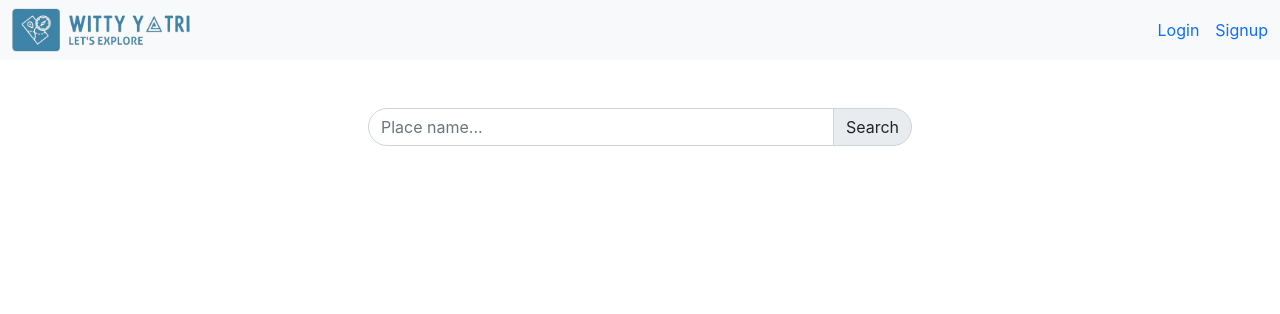
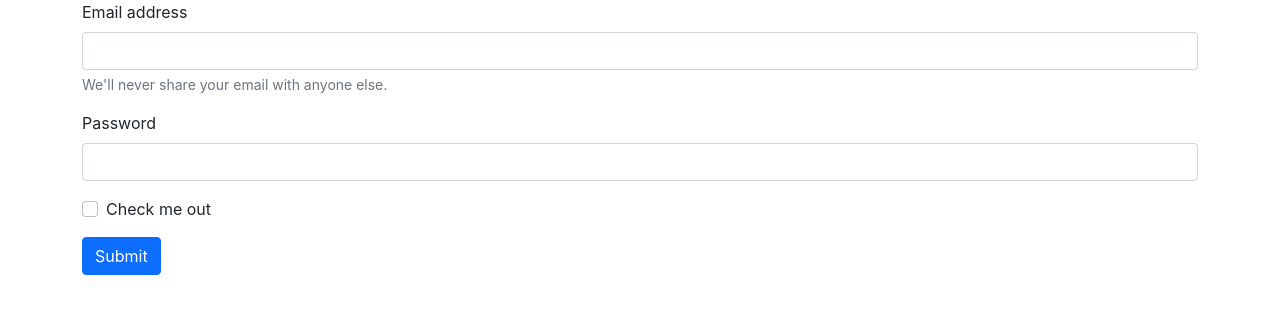
Before and after one commit to zenithexpo/witty-mvp, a React (Create React App) app: page /login in a window 1280 px wide. Shown: the top 314 px of the page. Built offline with nearby package versions, Linux system fonts and the light colour scheme.

Commit message:
Added routing

```diff
--- a/package.json
+++ b/package.json
@@ -8,6 +8,7 @@
     "@testing-library/user-event": "^13.5.0",
     "react": "^18.2.0",
     "react-dom": "^18.2.0",
+    "react-router-dom": "^6.4.3",
     "react-scripts": "5.0.1",
     "web-vitals": "^2.1.4"
   },
--- a/src/App.js
+++ b/src/App.js
@@ -1,12 +1,19 @@
-import './App.css';
-import Navbar from './components/Navbar/Navbar';
-import Searchbar from './components/Searchbar/Searchbar';
+import { BrowserRouter, Route, Routes } from "react-router-dom";
+import "./App.css";
+import Homepage from "./pages/Homepage/Homepage";
+import Login from "./pages/Login/Login";
+import Signup from "./pages/Signup/Signup";
 
 function App() {
   return (
     <>
-    <Navbar></Navbar>
-    <Searchbar></Searchbar>
+      <BrowserRouter>
+        <Routes>
+          <Route path="/" element={<Homepage></Homepage>}></Route>
+          <Route path="/login" element={<Login></Login>}></Route>
+          <Route path="/signup" element={<Signup></Signup>}></Route>
+        </Routes>
+      </BrowserRouter>
     </>
   );
 }
--- a/src/components/Navbar/Navbar.js
+++ b/src/components/Navbar/Navbar.js
@@ -1,4 +1,5 @@
 import React from "react";
+import { Link } from "react-router-dom";
 import wittylogo from "../../assets/wittylogo.png";
 import "./Navbar.css";
 
@@ -8,7 +9,7 @@ const Navbar = () => {
       <nav className="navbar navbar-expand-lg navbar-light bg-light">
         <div className="container-fluid">
           <div>
-            <img className="wittyLogo" src={wittylogo} href="#"></img>
+            <Link to="/"><img className="wittyLogo" src={wittylogo}></img></Link>
           </div>
           <button
             className="navbar-toggler"
@@ -26,10 +27,10 @@ const Navbar = () => {
             <form className="d-flex">
               <div className="d-flex ">
                 <div className="logIn me-3">
-                  <a href="#">Login</a>
+                  <Link to="/login" >Login</Link>
                 </div>
-                <div className="signUp">
-                  <a href="#"> Signup</a>
+                <div className="signUp me-3">
+                  <Link to="/signup">Signup</Link>
                 </div>
               </div>
             </form>
--- /dev/null
+++ b/src/pages/Homepage/Homepage.jsx
@@ -0,0 +1,16 @@
+import React from "react";
+import Navbar from "../../components/Navbar/Navbar";
+import Searchbar from "../../components/Searchbar/Searchbar";
+
+const Homepage = () => {
+  return (
+    <div>
+      <>
+        <Navbar></Navbar>
+        <Searchbar></Searchbar>
+      </>
+    </div>
+  );
+};
+
+export default Homepage;
--- /dev/null
+++ b/src/pages/Login/Login.jsx
@@ -0,0 +1,49 @@
+import React from "react";
+
+const Login = () => {
+  return (
+    <div className="container">
+      <form>
+        <div className="mb-3">
+          <label for="exampleInputEmail1" className="form-label">
+            Email address
+          </label>
+          <input
+            type="email"
+            className="form-control"
+            id="exampleInputEmail1"
+            aria-describedby="emailHelp"
+          />
+          <div id="emailHelp" className="form-text">
+            We'll never share your email with anyone else.
+          </div>
+        </div>
+        <div className="mb-3">
+          <label for="exampleInputPassword1" className="form-label">
+            Password
+          </label>
+          <input
+            type="password"
+            className="form-control"
+            id="exampleInputPassword1"
+          />
+        </div>
+        <div className="mb-3 form-check">
+          <input
+            type="checkbox"
+            className="form-check-input"
+            id="exampleCheck1"
+          />
+          <label className="form-check-label" for="exampleCheck1">
+            Check me out
+          </label>
+        </div>
+        <button type="submit" className="btn btn-primary">
+          Submit
+        </button>
+      </form>
+    </div>
+  );
+};
+
+export default Login;
--- /dev/null
+++ b/src/pages/Signup/Signup.jsx
@@ -0,0 +1,9 @@
+import React from 'react'
+
+const Signup = () => {
+  return (
+    <div>Signup component</div>
+  )
+}
+
+export default Signup
```
Also changed, not shown: src/pages/Homepage/Homepage.css (added), src/pages/Login/Login.css (added), src/pages/Signup/Signup.css (added), 1 other file (tests, documents, lock files or other folders).
